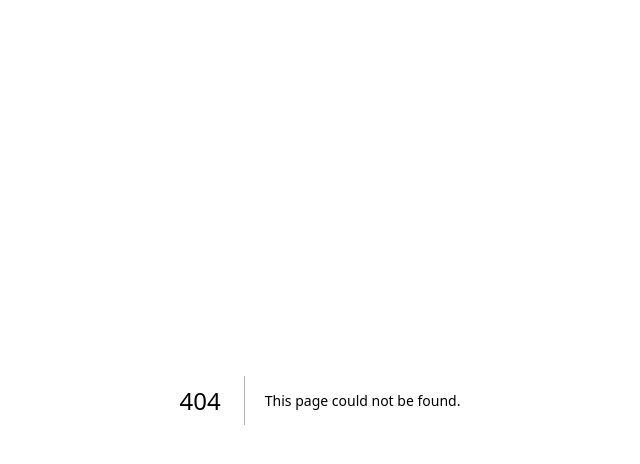
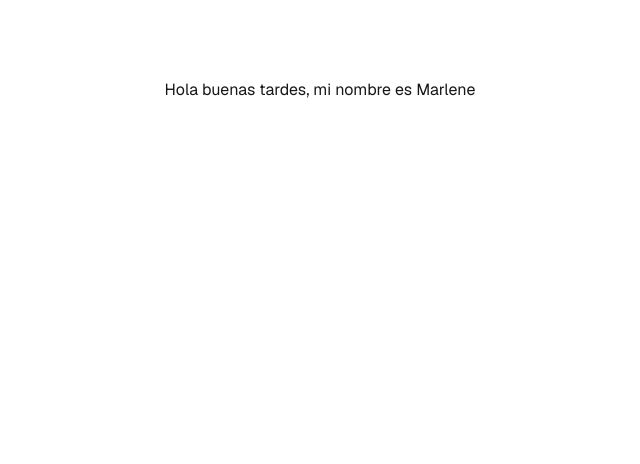
Before and after one commit to IPineda24/gitFlow, a Next.js app: page /components/el in a window 1280 px wide. Before the commit this address had no page. Shown: the top 464 px of the page, without its empty margins (320-960 px from the left). Built offline with nearby package versions, Linux system fonts and the light colour scheme.

Commit message:
Sparkless: Create a new component

```diff
--- /dev/null
+++ b/src/app/components/el/page.tsx
@@ -0,0 +1,10 @@
+
+export default function el() {
+    return (
+        <div className="grid grid-rows-[20px_1fr_20px] items-center justify-items-center min-h-screen p-8 pb-20 gap-16 sm:p-20 font-[family-name:var(--font-geist-sans)]">
+            <div>
+                Hola buenas tardes, mi nombre es Marlene
+            </div>
+        </div>
+    );
+}
```
